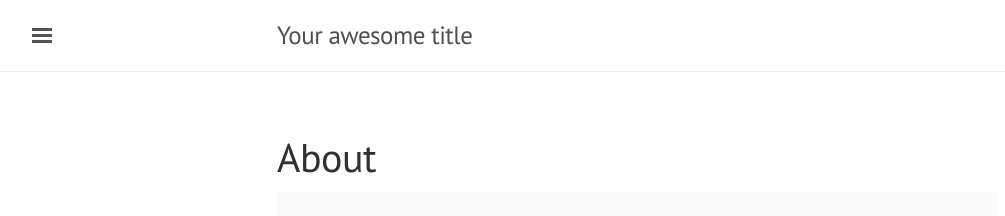
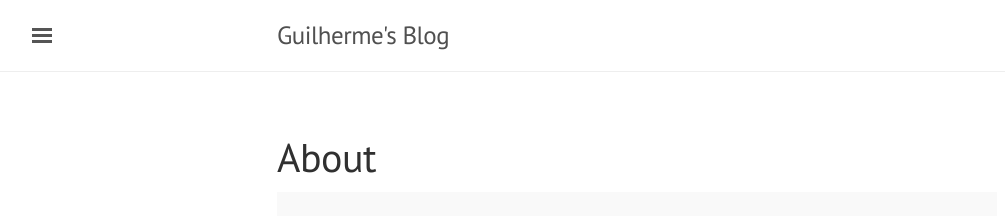
Before and after one commit to guilhermelo/guilhermelo.github.io, a Jekyll site: the page built from about.md, in a window 1280 px wide. Shown: the top 216 px of the page, without its empty margins (3-1008 px from the left). Built offline with Jekyll 4.4.1, drawn with Linux system fonts in a browser that asks for light colours; some of the changed lines change nothing that is shown.

Commit message:
Primeiros ajustes

```diff
--- a/_config.yml
+++ b/_config.yml
@@ -18,16 +18,15 @@
 # You can create any custom variable you would like, and they will be accessible
 # in the templates via {{ site.myvariable }}.
 
-title: Your awesome title
+title: Guilherme's Blog
 email: your-email@example.com
 description: >- # this means to ignore newlines until "baseurl:"
-  Write an awesome description for your new site here. You can edit this
-  line in _config.yml. It will appear in your document head meta (for
-  Google search results) and in your feed.xml site description.
+  Guilherme Rodrigues de Melo.
+  Java / Javascript Developer at TOTVS.
 baseurl: "" # the subpath of your site, e.g. /blog
 url: "" # the base hostname & protocol for your site, e.g. http://example.com
-twitter_username: jekyllrb
-github_username:  jekyll
+twitter_username: guiilerme
+github_username:  guilhermelo
 
 # Build settings
 theme: minima
```
